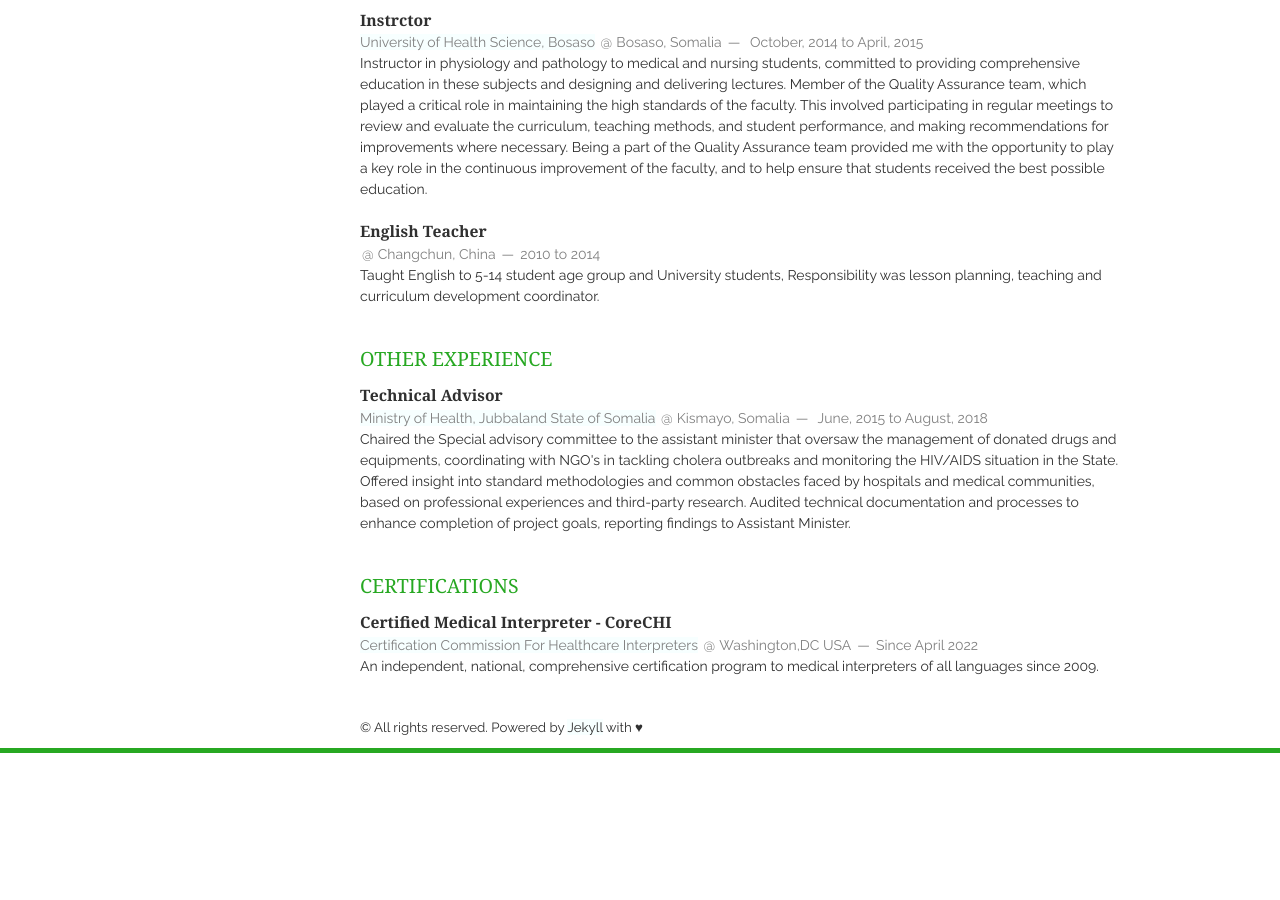
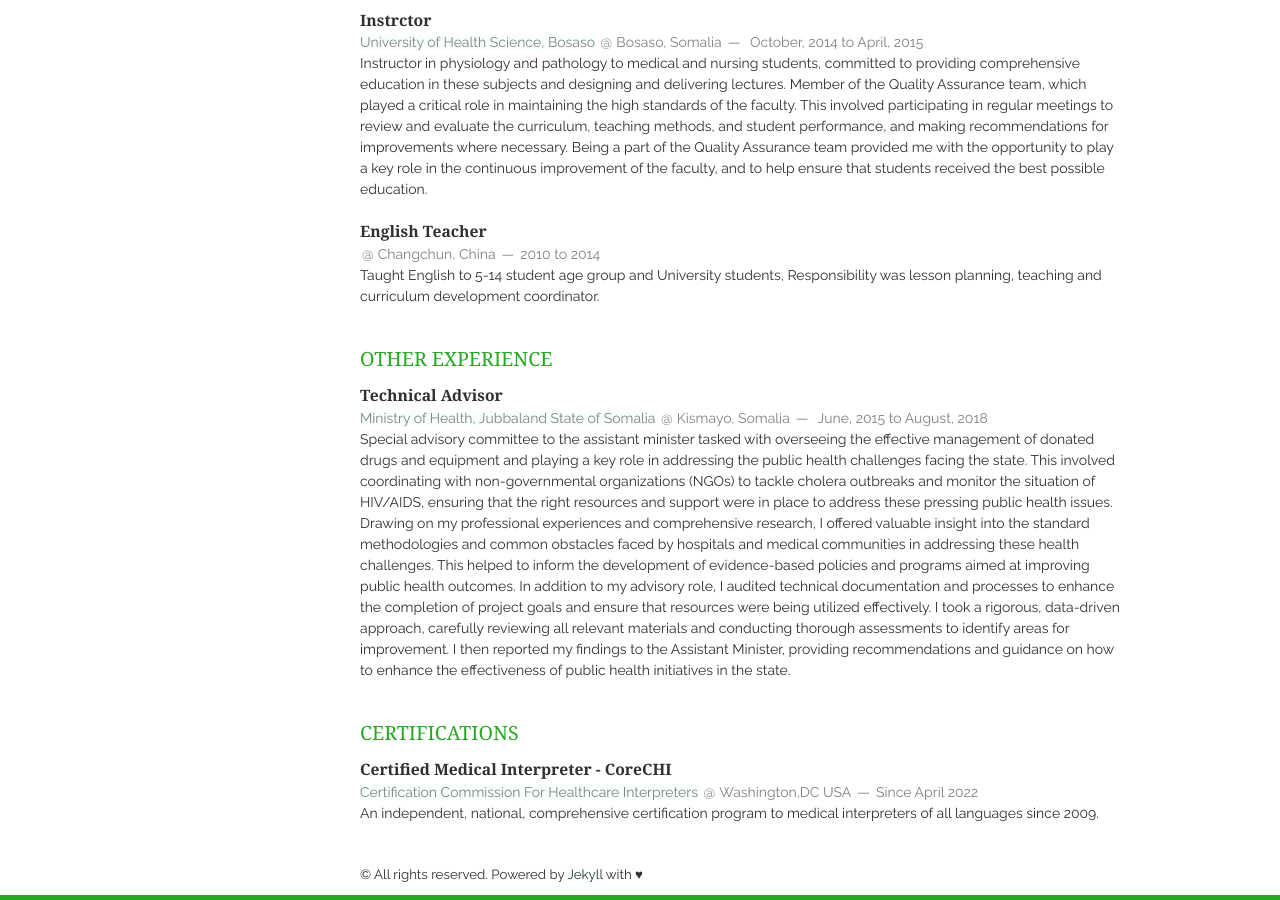
Before and after one commit to burhaninho/vitae, a Jekyll site: the page built from index.html, in a window 1280 px wide and 900 px high, scrolled down 1684 px. Built offline with Jekyll 4.4.1, drawn with Linux system fonts in a browser that asks for light colours; nearby versions of some CDN libraries; before the commit the page ends 2437 px from its top, so only the background shows below that.

Commit message:
Update others.html

```diff
--- a/_includes/others.html
+++ b/_includes/others.html
@@ -7,9 +7,9 @@
             <span><address>Kismayo, Somalia</address><time> June, 2015 to August, 2018</time></span>
         </header>
         <p>
-           Chaired the Special advisory committee to the assistant minister that oversaw the management of donated drugs and equipments, coordinating with NGO's in tackling cholera outbreaks and monitoring the HIV/AIDS situation in the State.
-           Offered insight into standard methodologies and common obstacles faced by hospitals and medical communities, based on professional experiences and third-party research.
-           Audited technical documentation and processes to enhance completion of project goals, reporting findings to Assistant Minister.
+           Special advisory committee to the assistant minister tasked with overseeing the effective management of donated drugs and equipment and playing a key role in addressing the public health challenges facing the state. This involved coordinating with non-governmental organizations (NGOs) to tackle cholera outbreaks and monitor the situation of HIV/AIDS, ensuring that the right resources and support were in place to address these pressing public health issues.
+           Drawing on my professional experiences and comprehensive research, I offered valuable insight into the standard methodologies and common obstacles faced by hospitals and medical communities in addressing these health challenges. This helped to inform the development of evidence-based policies and programs aimed at improving public health outcomes.
+           In addition to my advisory role, I audited technical documentation and processes to enhance the completion of project goals and ensure that resources were being utilized effectively. I took a rigorous, data-driven approach, carefully reviewing all relevant materials and conducting thorough assessments to identify areas for improvement. I then reported my findings to the Assistant Minister, providing recommendations and guidance on how to enhance the effectiveness of public health initiatives in the state.
         </p>
     </article>
 
```
